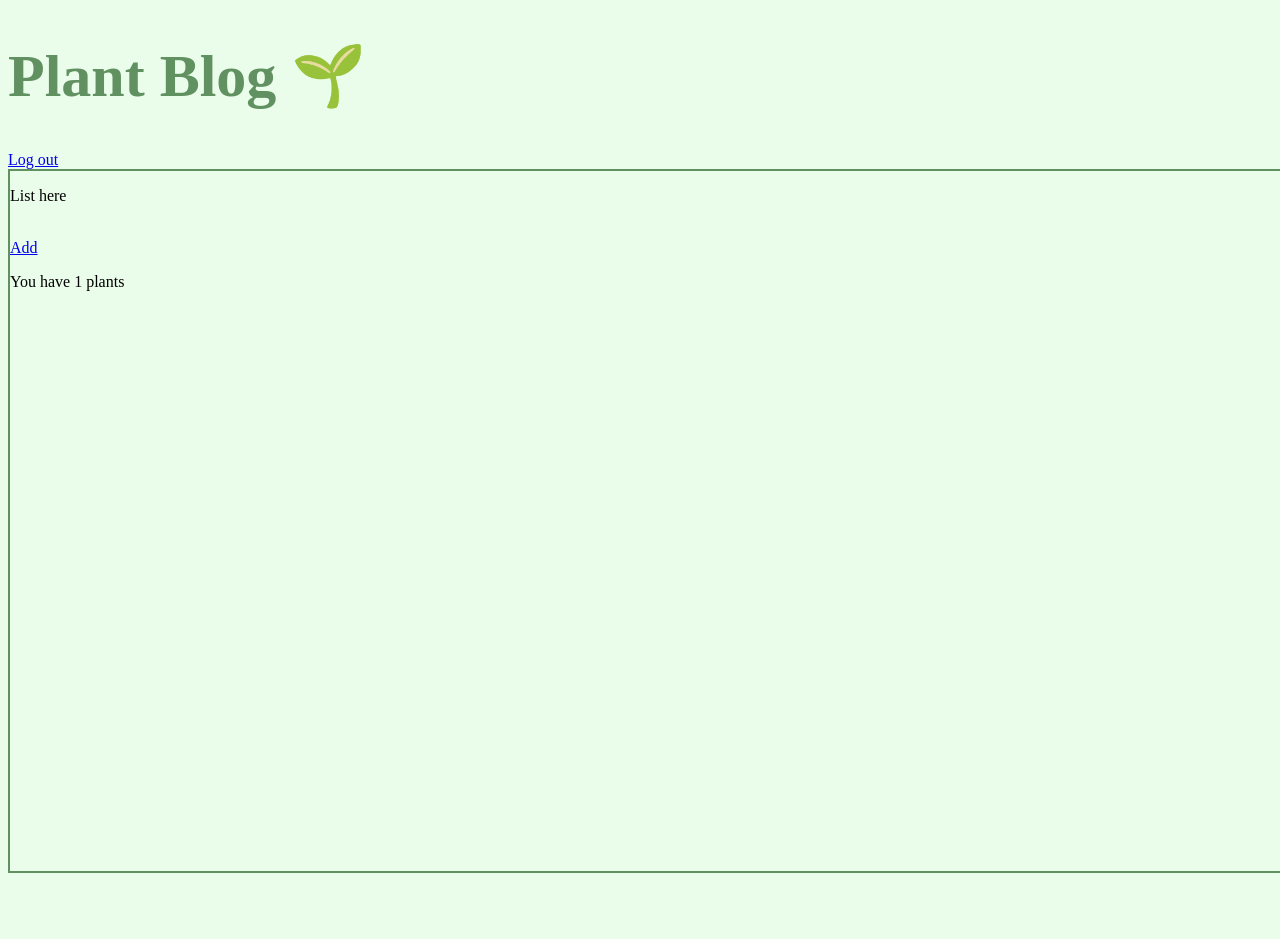
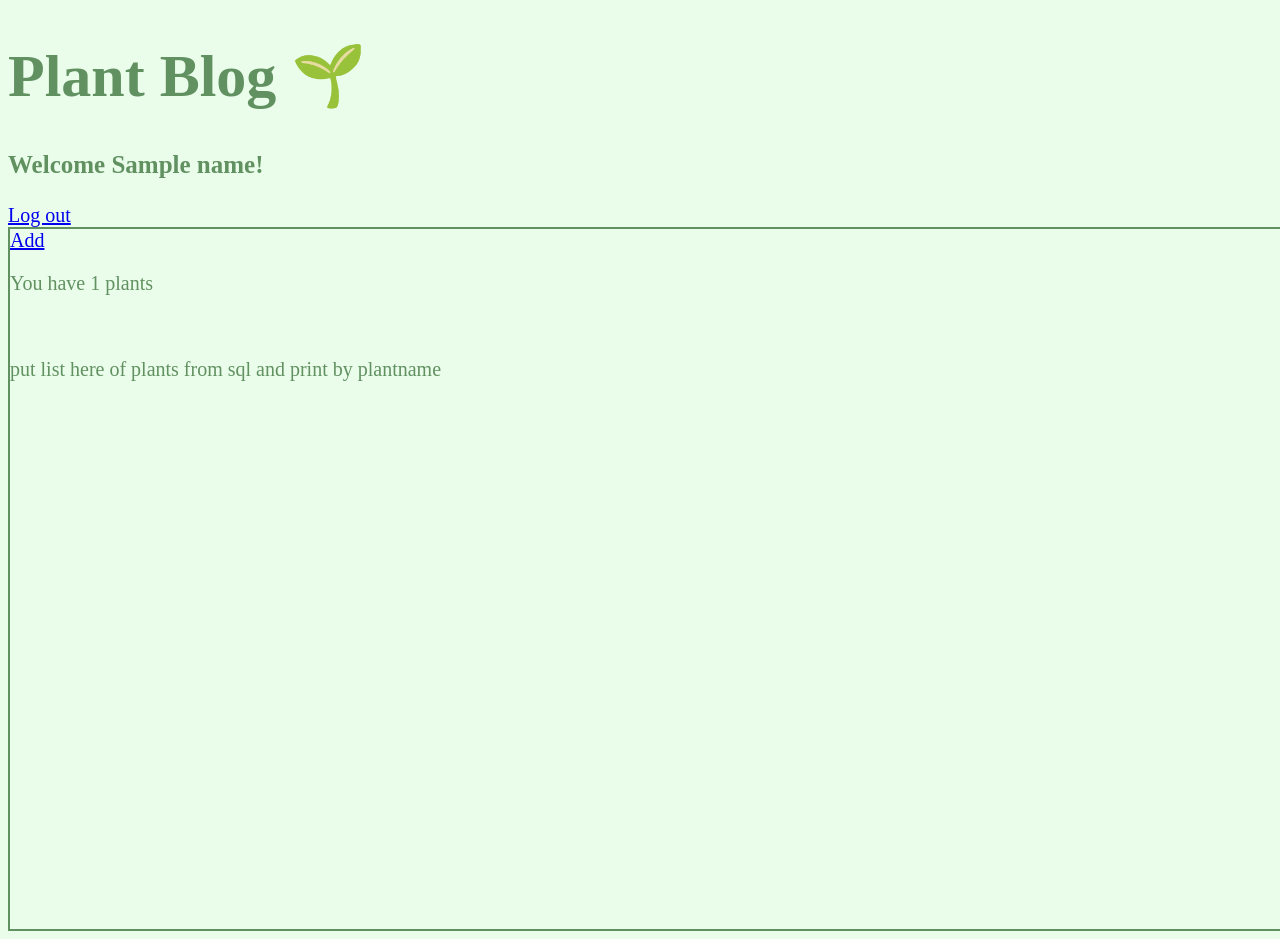
Before and after one commit to ElisaMero/web_ja_tietokannat, a Flask app: template templates/user.html in a window 1280 px wide; the page is wider, and only the part inside the window is pictured. Before the commit the page ends 873 px from the top of that part, so only its background shows below. Run offline with Flask 3, Linux system fonts and the light colour scheme; the template is opened without the code that fills it: most values are stand-ins (such as "Sample title", 1, 10 or a date in 2020).

Commit message:
visible name

```diff
--- a/routes.py
+++ b/routes.py
@@ -32,7 +32,8 @@ def login():
         password = request.form["password"]
         if registerpy.login(username, password):
             count = registerpy.count_plants()
-            return render_template("user.html", count=count)
+            name = registerpy.show_user()
+            return render_template("user.html", count=count, name=name)
         else:
             return render_template("index.html")
 
@@ -58,4 +59,5 @@ def add_plant():
         other = request.form["other"]
         if registerpy.add_plant(name, latinname, light, water, other):
             count = registerpy.count_plants()
-            return render_template("user.html", count=count)
+            name = registerpy.show_user()
+            return render_template("user.html", count=count, name=name)
--- a/static/user.css
+++ b/static/user.css
@@ -1,6 +1,8 @@
 body {
 
     background-color: rgb(234, 252, 234);
+    color: rgb(97, 145, 97);
+    font-size: 20px;
 
 
  }
@@ -14,11 +16,20 @@ h1{
 
  }
 
+ h3{
+
+   color: rgb(97, 145, 97);
+   font-size: 25px;
+
+ }
+
  .platform {
 
     border: 2px solid rgb(97, 145, 97);
     width: 1750px;
     height: 700px;
+    color: rgb(97, 145, 97);
+    font-size: 20px;
 
 
  }
--- a/templates/user.html
+++ b/templates/user.html
@@ -9,18 +9,18 @@
 <body>
 
     <h1>Plant Blog &#127793;</h1>
-    {% if session.user %}
-    <h3>Welcome {{session.user.username}}!</h3>
-    {% endif %}
+
+    <h3>Welcome {{ name }}!</h3>
+
     <a href="/logout">Log out</a>
 
 
     <div class="platform">
-        <p>List here</p>
-        <br>
         <a href="/new_plant">Add</a>
         <br>
         <p>You have {{ count }} plants</p>
+        <br>
+        <p>put list here of plants from sql and print by plantname</p>
 
 
     </div>
```
Also changed, not shown: registerpy.py (+7 -0 lines).
